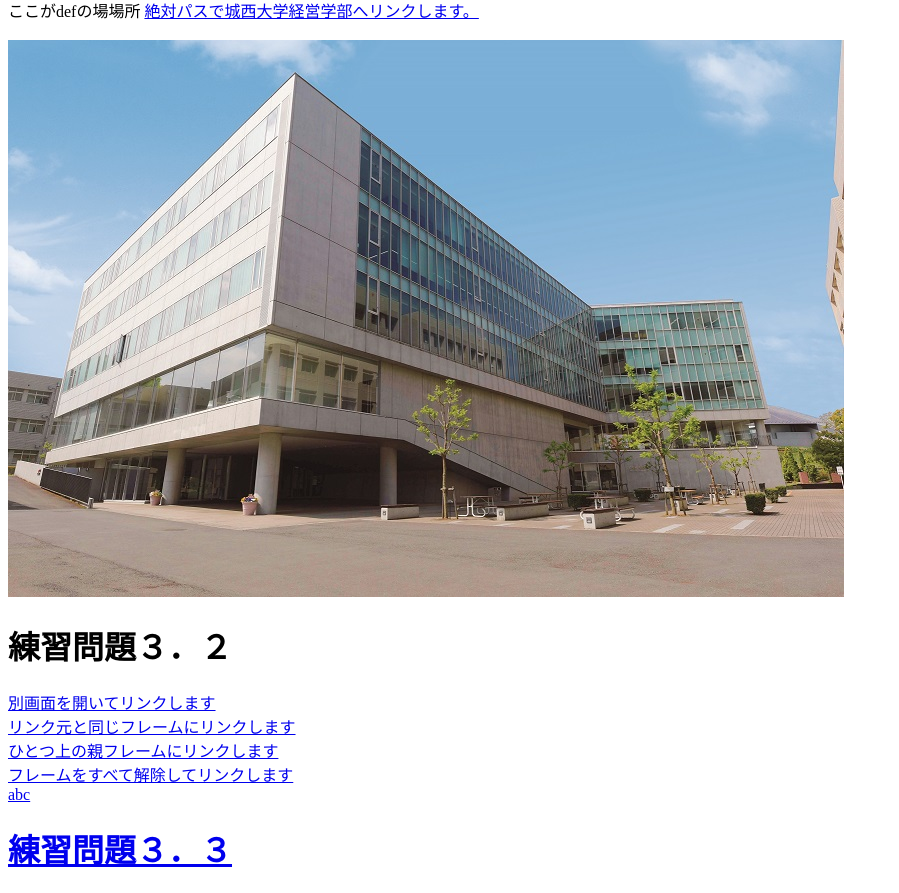
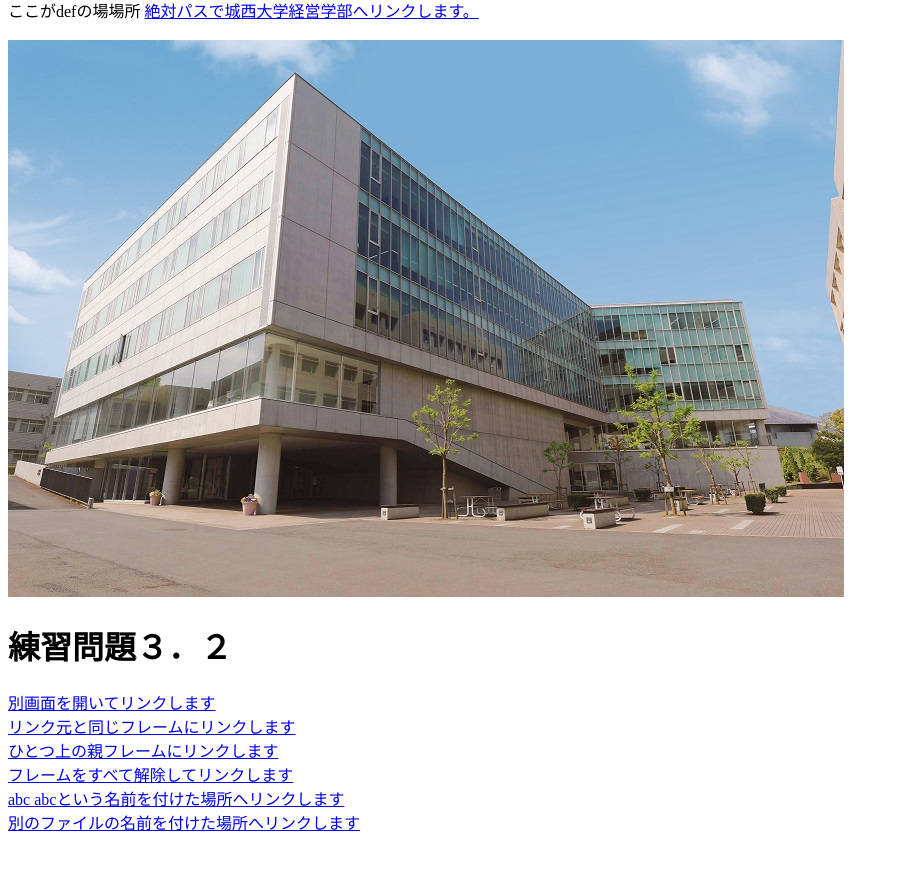
Before and after one commit to zm22447/zm224472003, a plain HTML site: page index.html in a window 1280 px wide. Shown: the part 2285-3178 px from the top of the page, without its empty margins (0-899 px from the left). After the commit the page ends 3127 px from the top, so only its background shows below. Drawn offline with Linux system fonts and the light colour scheme.

Commit message:
Update index.html

```diff
--- a/index.html
+++ b/index.html
@@ -147,7 +147,10 @@
                   <a href="a.html" target="_parent">ひとつ上の親フレームにリンクします</a><br>
                   <a href="a.html" target="_top">フレームをすべて解除してリンクします</a><br>
                   <a href="a.html" target="abc">abc
-                      <h1>練習問題３．３</h1>
+                      <a href="#abc">abcという名前を付けた場所へリンクします</a><br>
+                      <a href="a.html#def">別のファイルの名前を付けた場所へリンクします</a>
+
+
 
 
 
```
